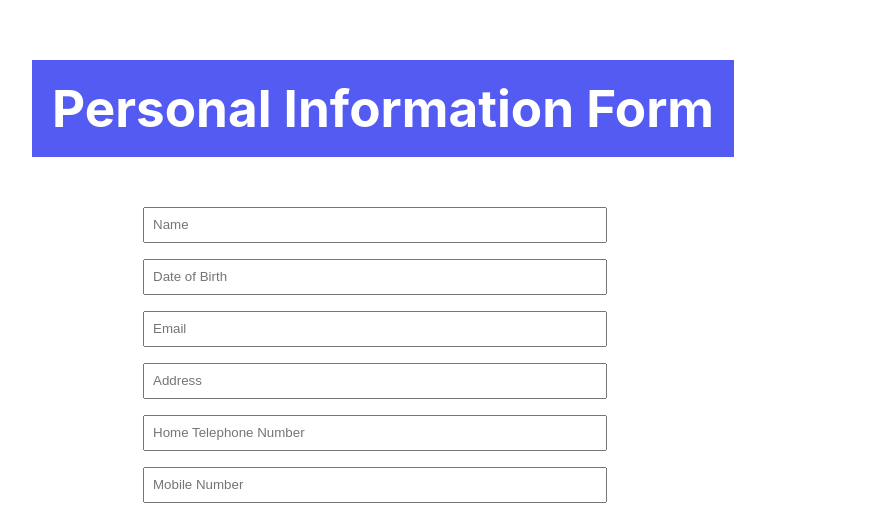
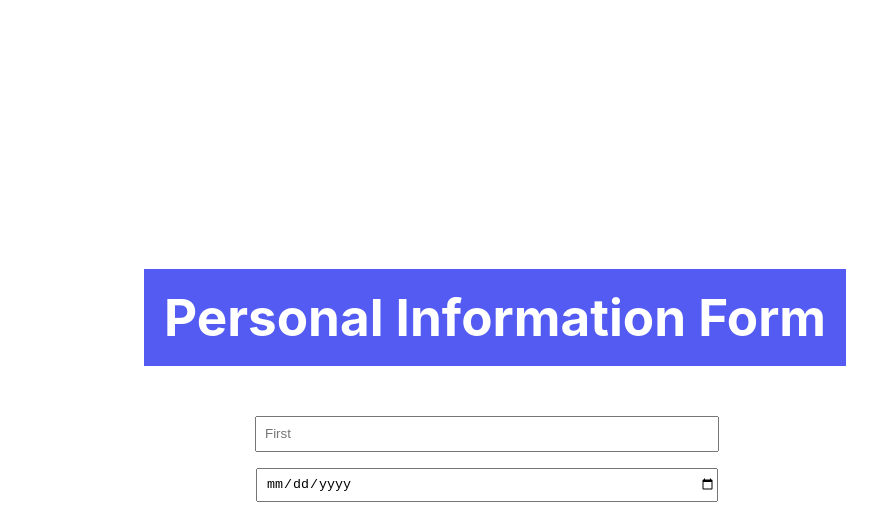
Before and after one commit to VuongNQ/learning-react, a React (Vite) app in the folder simple-project/calculator-BMI/: page / in a window 1280 px wide. Shown: the part 283-799 px from the top of the page, without its empty margins (67-944 px from the left). Built offline with nearby package versions, Linux system fonts and the light colour scheme.

Commit message:
dev done

```diff
--- a/simple-project/calculator-BMI/src/formMain.css
+++ b/simple-project/calculator-BMI/src/formMain.css
@@ -5,6 +5,7 @@ form {
   align-items: center;
   width: 900px;
   height: 1200px;
+  margin-left: 7rem;
 }
 input {
   margin-top: 1rem;
--- a/simple-project/calculator-BMI/src/formMain.tsx
+++ b/simple-project/calculator-BMI/src/formMain.tsx
@@ -50,11 +50,9 @@ function FormMain() {
     setMobile("");
     if (email === "") {
       return "Success";
+    } else if (arrayForm.length === 3) {
+      return "disable"
     }
-    if (arrayForm.length === 3) {
-      return "disable";
-    }
-
     setArrayForm([
       ...arrayForm,
       {
@@ -75,17 +73,18 @@ function FormMain() {
   return (
     <form onSubmit={handleSubmit}>
       <h1>Personal Information Form</h1>
-
       <input
+        disabled={arrayForm.length === 3}
         type="text"
         autoComplete="off"
         value={name}
         name="Name"
         onChange={handleInput}
-        placeholder="Name"
+        placeholder="First"
       />
       <input
-        type="text"
+        disabled={arrayForm.length === 3}
+        type="date"
         autoComplete="off"
         value={date}
         name="Name"
@@ -93,6 +92,7 @@ function FormMain() {
         placeholder="Date of Birth"
       />
       <input
+        disabled={arrayForm.length === 3}
         type="text"
         autoComplete="off"
         value={email}
@@ -101,6 +101,8 @@ function FormMain() {
         placeholder="Email"
       />
       <input
+        disabled={arrayForm.length === 3}
+
         type="text"
         autoComplete="off"
         value={address}
@@ -109,6 +111,7 @@ function FormMain() {
         placeholder="Address"
       />
       <input
+        disabled={arrayForm.length === 3}
         type="text"
         autoComplete="off"
         value={home}
@@ -117,6 +120,7 @@ function FormMain() {
         placeholder="Home Telephone Number"
       />
       <input
+        disabled={arrayForm.length === 3}
         type="text"
         autoComplete="off"
         value={mobile}
@@ -135,7 +139,7 @@ function FormMain() {
       >
         SEND
       </button>
-      <ul style={{ paddingLeft: "0px" }}>
+      <ul style={{ paddingLeft: "0px", marginBottom: "-25rem" }}>
         {arrayForm.map((item, id) => {
           return (
             <li className="Title" style={{ listStyle: "none" }} key={id}>
@@ -150,6 +154,7 @@ function FormMain() {
                 >
                   <h5 style={{ marginLeft: "12rem" }}>Infomation</h5>
                   <button
+                    disabled={arrayForm.length === 3}
                     style={{ marginLeft: "9rem" }}
                     onClick={() => handleClose(item.id)}
                   >
```
